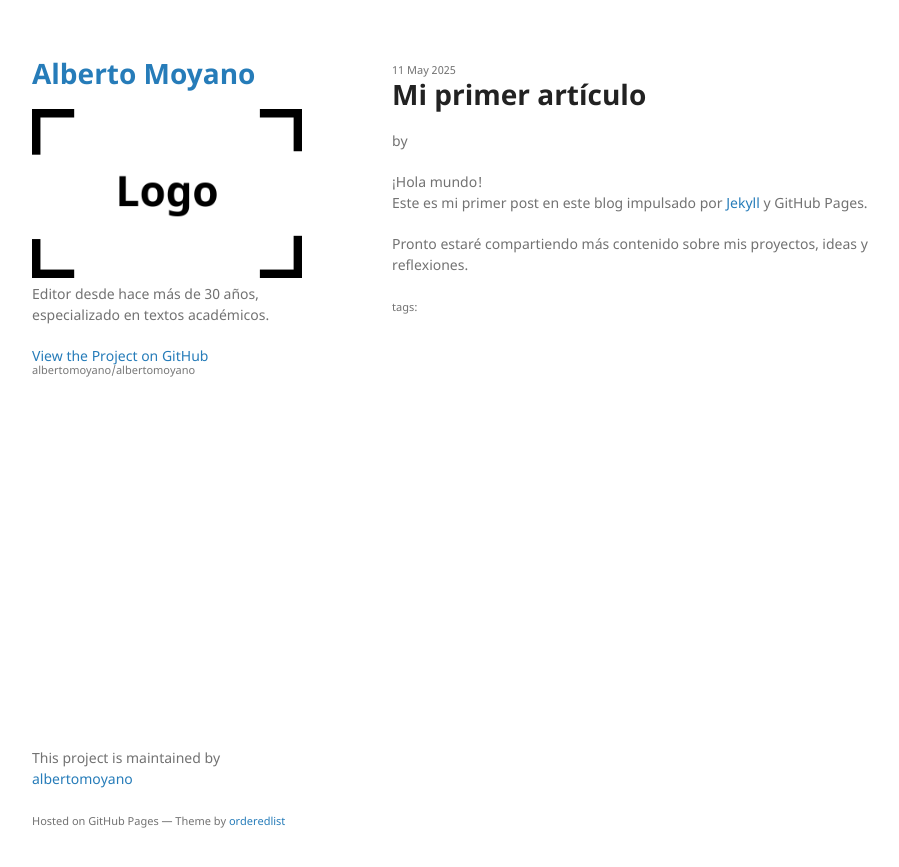
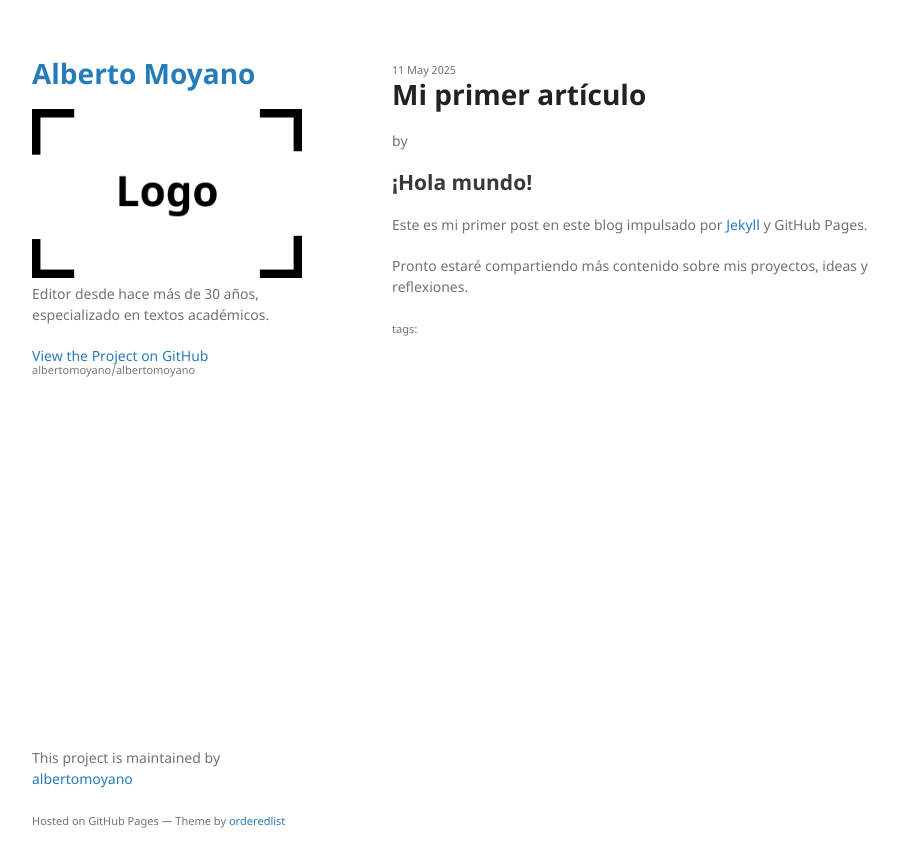
Before and after one commit to albertomoyano/albertomoyano, a Jekyll site: the page built from _posts/2025-05-10-01.md, in a window 1280 px wide. Shown: the top 867 px of the page, without its empty margins (178-1077 px from the left). Built offline with Jekyll 4.4.1, drawn with Linux system fonts in a browser that asks for light colours; our own code applies the rules of GitHub Pages for plain Markdown files.

Commit message:
2025-05-11

```diff
--- a/_posts/2025-05-10-01.md
+++ b/_posts/2025-05-10-01.md
@@ -3,7 +3,8 @@ title: "Mi primer artículo"
 date: 2025-05-11
 ---
 
-¡Hola mundo!
+## ¡Hola mundo!
+
 Este es mi primer post en este blog impulsado por [Jekyll](https://jekyllrb.com) y GitHub Pages.
 
 Pronto estaré compartiendo más contenido sobre mis proyectos, ideas y reflexiones.
```
